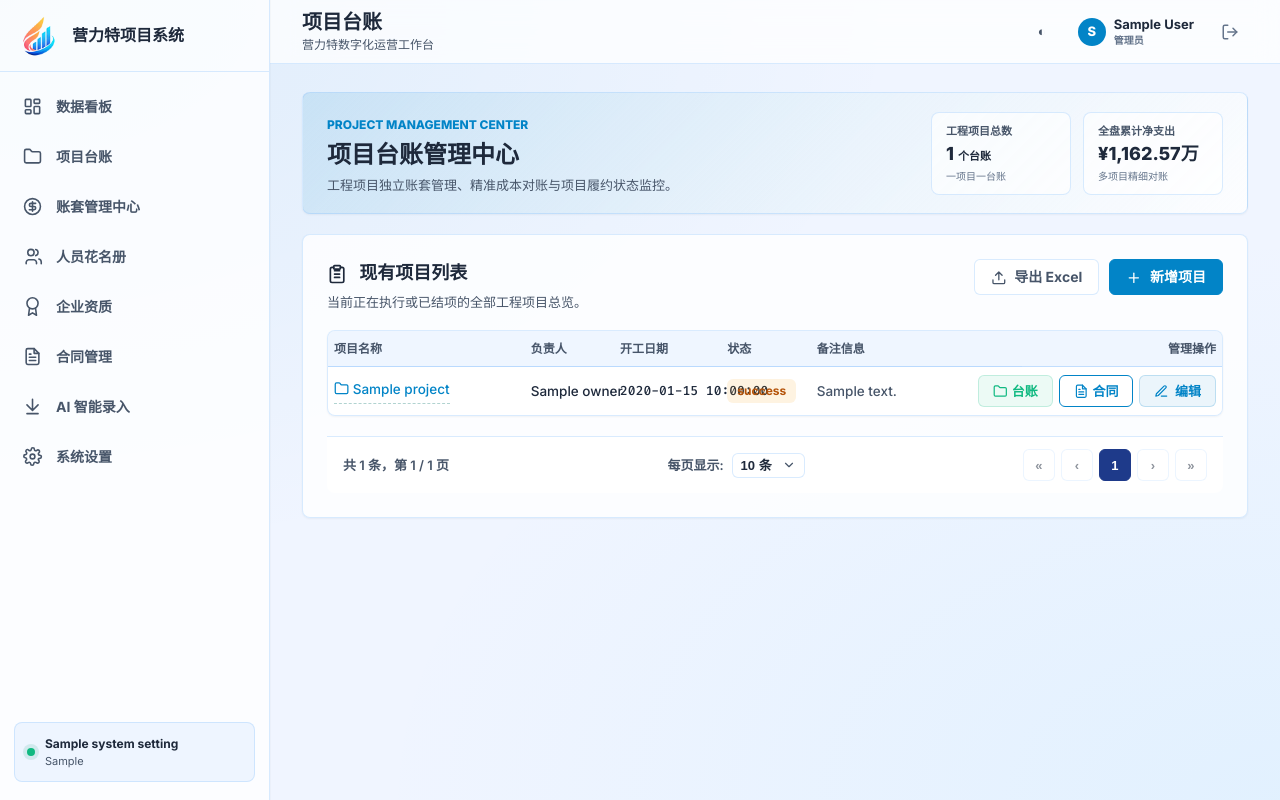
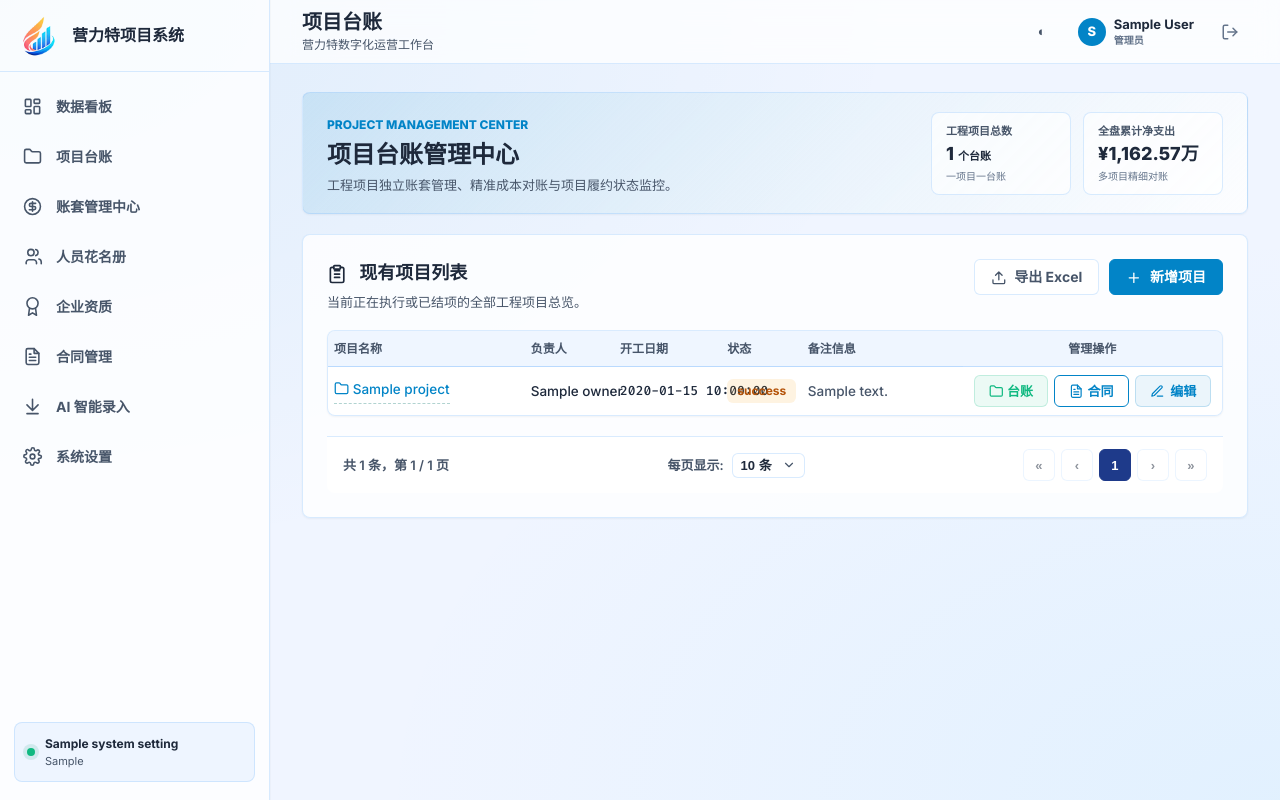
Before and after one commit to RylinXX/construction-maintenance-system, a Python web app: template construction_maintenance/templates/projects.html in a window 1280 px wide. Run offline with Jinja, Linux system fonts and the light colour scheme; the template is opened without the code that fills it: most values are stand-ins (such as "Sample title", 1, 10 or a date in 2020).

Commit message:
fix: center project operation buttons, eliminate voucher gap between summary and amount, and format qualifications table for single-screen fit

```diff
--- a/construction_maintenance/templates/projects.html
+++ b/construction_maintenance/templates/projects.html
@@ -39,21 +39,21 @@
     </div>
 
     <div class="table-container">
-      <table class="premium-table">
+      <table class="premium-table" style="table-layout: fixed; width: 100%;">
         <thead>
           <tr>
             <th style="width: 22%;">项目名称</th>
             <th style="width: 10%;">负责人</th>
             <th style="width: 12%;">开工日期</th>
-            <th style="width: 10%;">状态</th>
-            <th style="max-width: 180px;">备注信息</th>
-            <th class="text-right sticky-col-right" style="width: 200px; min-width: 200px;">管理操作</th>
+            <th style="width: 9%;">状态</th>
+            <th style="width: 18%; max-width: 140px;">备注信息</th>
+            <th class="text-center sticky-col-right" style="width: 210px; min-width: 210px; text-align: center !important;">管理操作</th>
           </tr>
         </thead>
         <tbody id="projects-table-tbody">
           {% for project in projects %}
           <tr>
-            <td class="font-semibold text-dark tooltip-cell" data-tooltip="项目名称: {{ project.name }}" style="vertical-align: middle; max-width: 220px; overflow: hidden; text-overflow: ellipsis; white-space: nowrap;">
+            <td class="font-semibold text-dark tooltip-cell" data-tooltip="项目名称: {{ project.name }}" title="{{ project.name }}" style="vertical-align: middle; max-width: 220px; overflow: hidden; text-overflow: ellipsis; white-space: nowrap;">
               <span style="display: inline-flex; align-items: center; gap: 8px; max-width: 100%; overflow: hidden; text-overflow: ellipsis; white-space: nowrap;">
                 <a href="{{ url_for('web.project_vouchers', project_id=project.id) }}" class="project-link" style="overflow: hidden; text-overflow: ellipsis; white-space: nowrap;">
                   {{ icon('folder') }} {{ project.name }}
@@ -71,9 +71,9 @@
               <span class="badge badge-warning" style="display: inline-flex; white-space: nowrap;">{{ project.status }}</span>
               {% endif %}
             </td>
-            <td class="text-muted tooltip-cell" data-tooltip="备注信息: {{ project.notes or '--' }}" style="vertical-align: middle; max-width: 220px; overflow: hidden; text-overflow: ellipsis; white-space: nowrap;">{{ project.notes or '--' }}</td>
-            <td class="text-right sticky-col-right" style="white-space: nowrap; width: 200px; vertical-align: middle;" onclick="event.stopPropagation();">
-              <div style="display: inline-flex; gap: 6px; align-items: center; justify-content: flex-end; width: 100%;">
+            <td class="text-muted tooltip-cell" data-tooltip="备注信息: {{ project.notes or '--' }}" title="{{ project.notes or '--' }}" style="vertical-align: middle; max-width: 140px; overflow: hidden; text-overflow: ellipsis; white-space: nowrap;">{{ project.notes or '--' }}</td>
+            <td class="text-center sticky-col-right" style="white-space: nowrap; width: 210px; min-width: 210px; text-align: center !important; vertical-align: middle;" onclick="event.stopPropagation();">
+              <div style="display: inline-flex; gap: 6px; align-items: center; justify-content: center; width: 100%;">
                 <a href="{{ url_for('web.project_vouchers', project_id=project.id) }}" class="btn-action-preview" style="text-decoration: none; display: inline-flex; align-items: center; gap: 4px;" title="进入该项目专属费用台账">
                   {{ icon('folder') }} 台账
                 </a>
```
Also changed, not shown: construction_maintenance/templates/qualifications.html (+16 -16 lines), construction_maintenance/templates/vouchers.html (+9 -9 lines).
